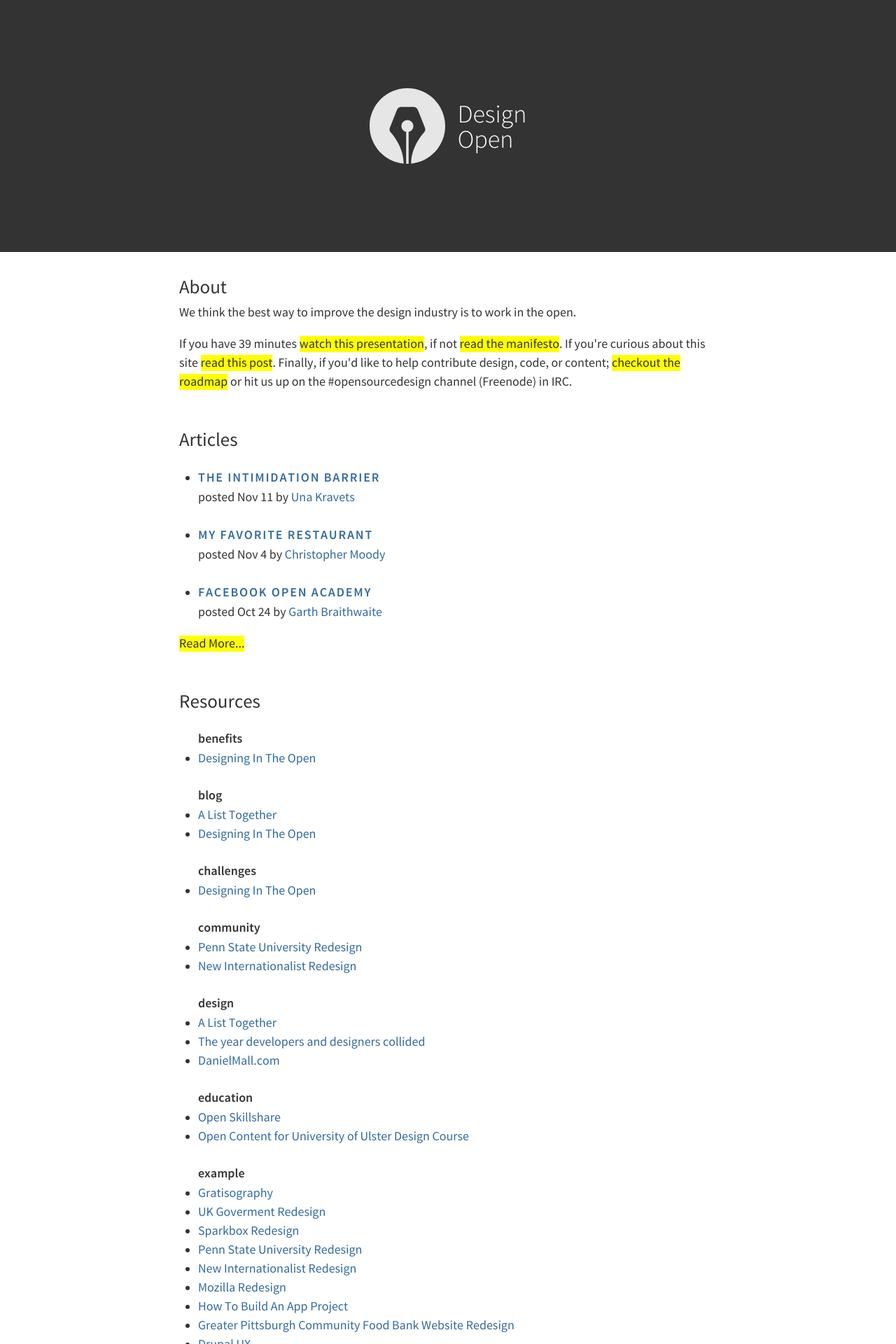
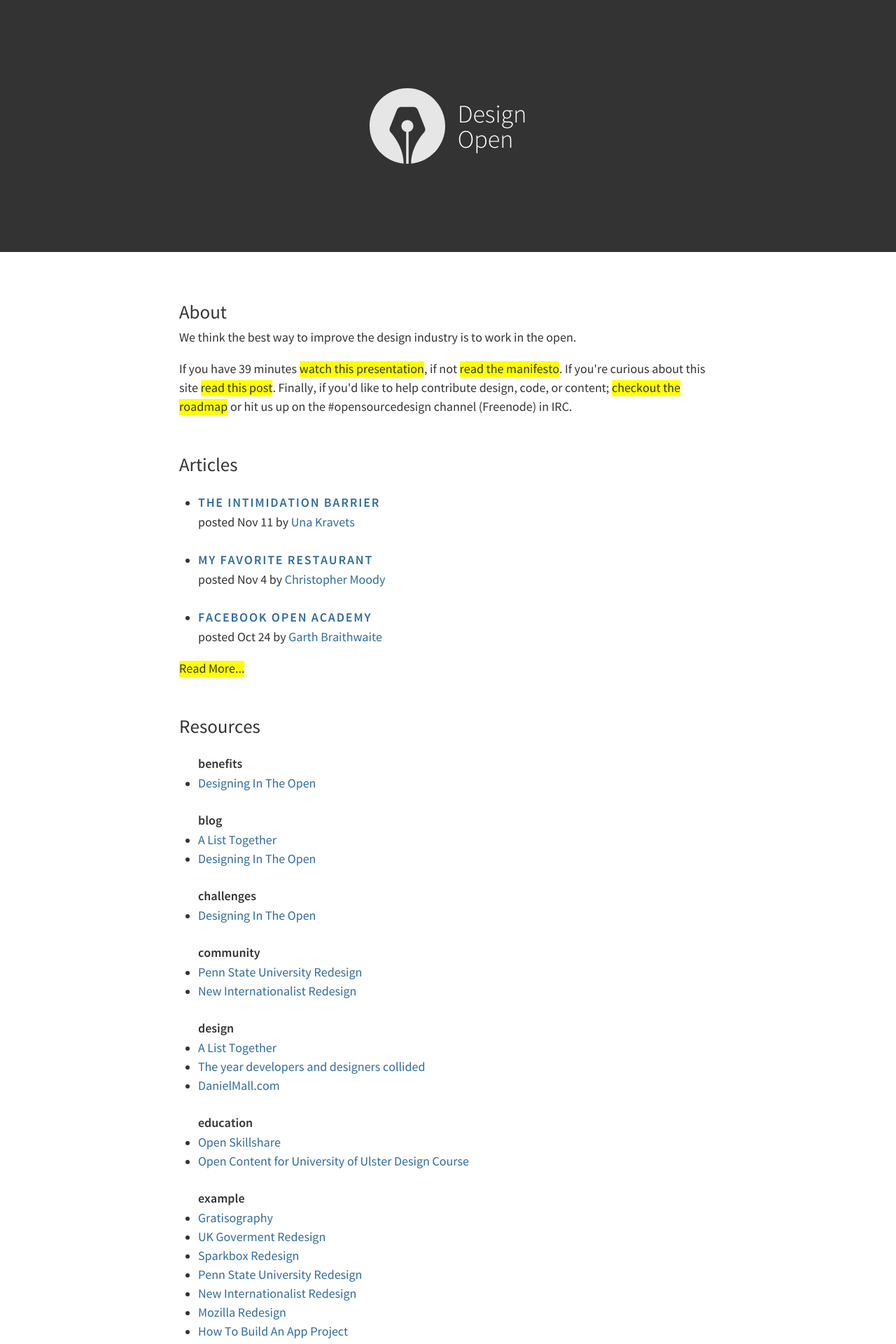
Before and after one commit to DesignOpen/designopen.github.io, a Jekyll site: the page built from index.html, in a window 1280 px wide. Shown: the top 1920 px of the page at 70% size. Built offline with Jekyll 4.4.1, drawn with Linux system fonts in a browser that asks for light colours.

Commit message:
Add more whitespace around content and footer

```diff
--- a/_sass/_footer.scss
+++ b/_sass/_footer.scss
@@ -2,7 +2,7 @@
 
 #globalfoot{
   background: #000;
-  padding: .5rem 0;
+  padding: 2rem 0;
   text-align: center;
   width: 100%;
   ul{
--- a/_sass/_todo.scss
+++ b/_sass/_todo.scss
@@ -152,6 +152,10 @@
   height: 6rem;
 }
 
+.site {
+  padding: 2rem 0;
+}
+
 // Media Queries for Text Size Changes
 @media only screen and (max-width: 800px) {
   :root {
```
